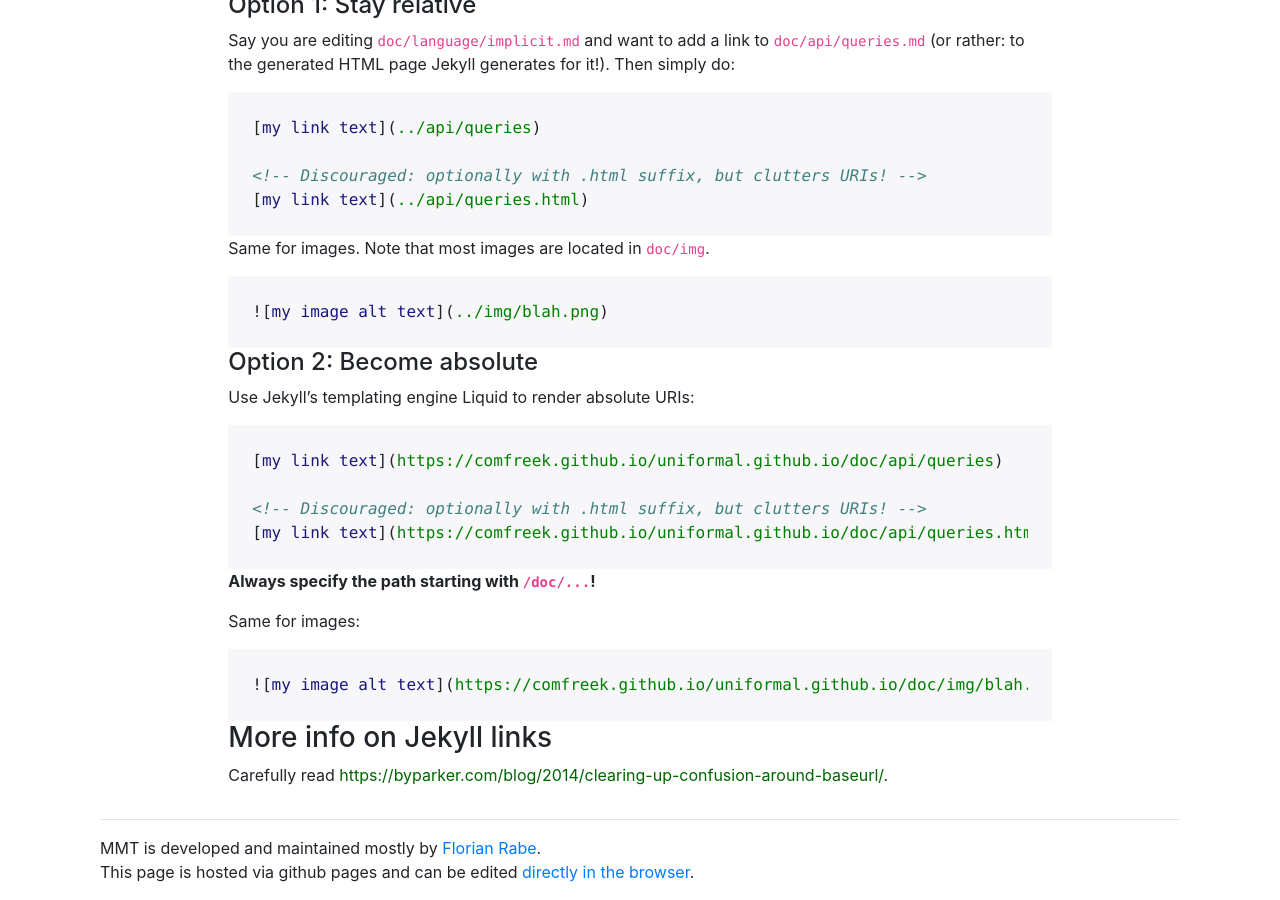
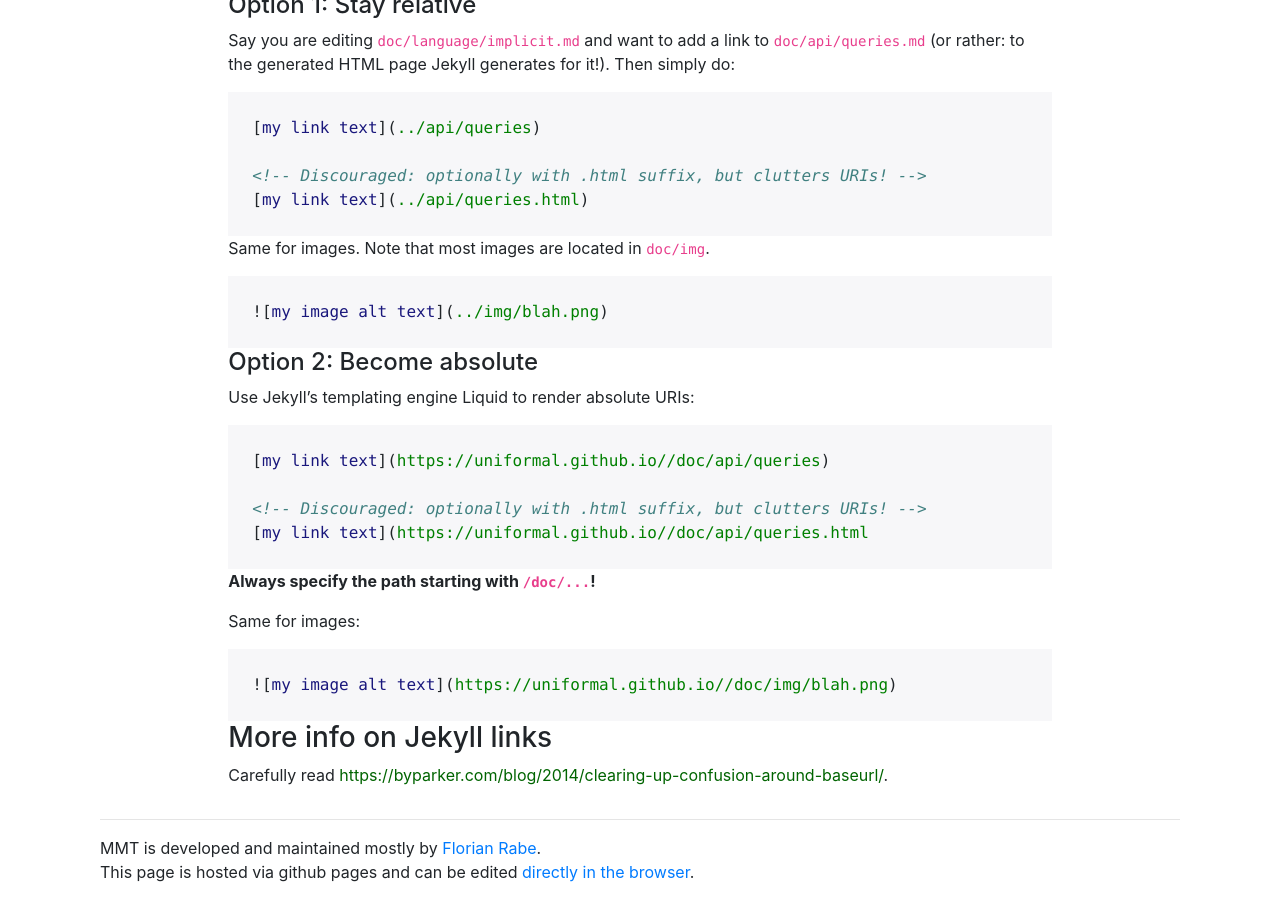
Before and after one commit to UniFormal/uniformal.github.io, a Jekyll site: the page built from doc/development/documentation.md, in a window 1280 px wide and 900 px high, scrolled down 1533 px. Built offline with Jekyll 4.4.1, drawn with Linux system fonts in a browser that asks for light colours.

Commit message:
Adjust url and baseurl for upstream repo [skip ci]

```diff
--- a/_config.yml
+++ b/_config.yml
@@ -3,8 +3,8 @@
 
 # Only the domain (if you use `jekyll serve`, this will be replaced by 127.0.0.1 or
 # something similar on-the-fly!)
-url: https://comfreek.github.io
+url: https://uniformal.github.io/
 # The folder after the domain (will still be used locally with `jekyll serve`)
-baseurl: /uniformal.github.io
+baseurl: ''
 
 highlighter: pygments
```
